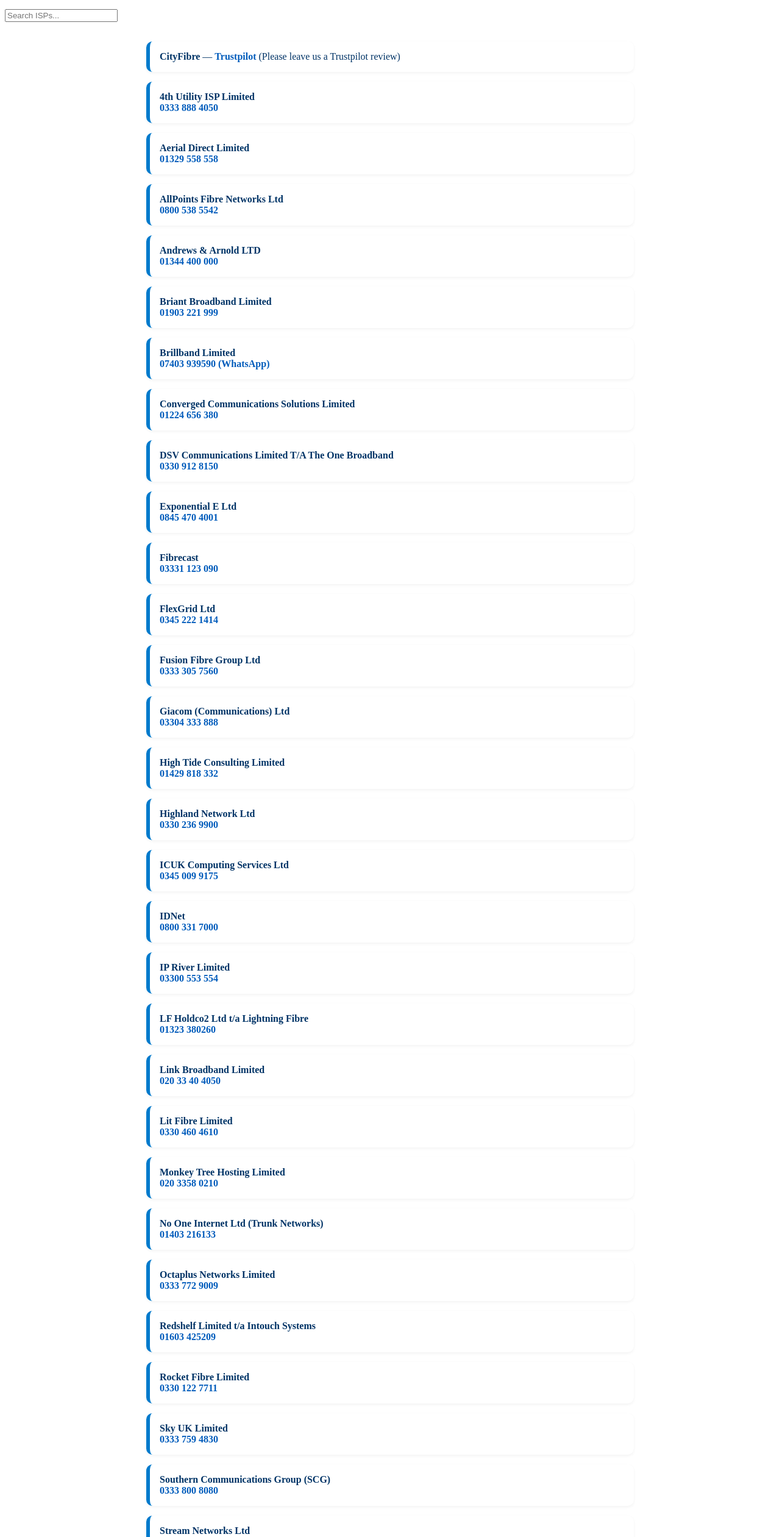
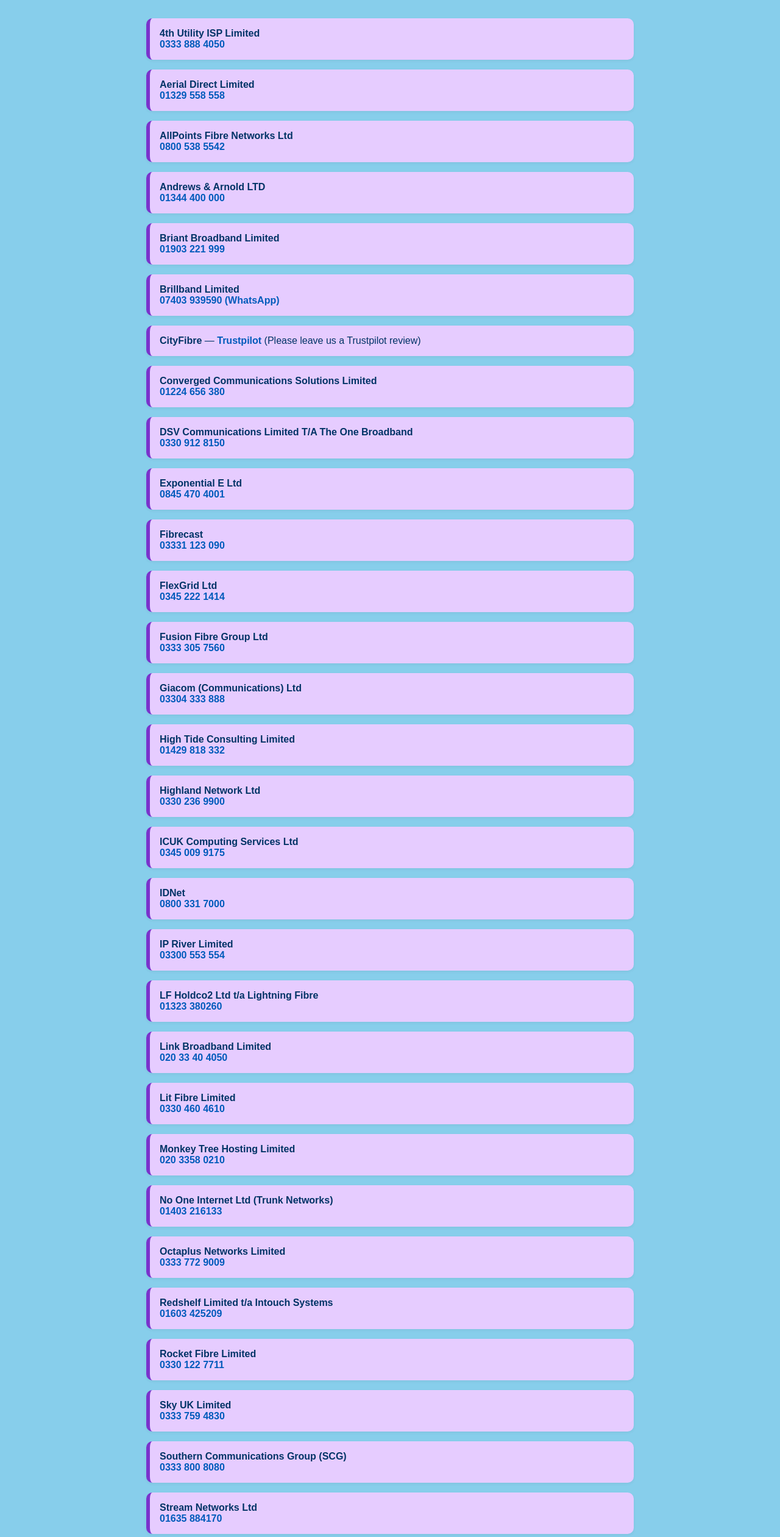
Before and after one commit to Ryjc87/ISP-directory, a plain HTML site: page index.html in a window 1280 px wide. Shown: the part 132-2653 px from the top of the page at 61% size. Drawn offline with Linux system fonts and the light colour scheme.

Commit message:
Update index.html

```diff
--- a/index.html
+++ b/index.html
@@ -1,12 +1,11 @@
 <!DOCTYPE html>
 <html lang="en">
 <head>
-  <meta charset="UTF-8" />
+  <meta charset="UTF-8">
   <title>ISP Directory</title>
   <style>
-    <style>
     body {
-    background-color: Blue;
+      background-color: skyblue;
       font-family: Arial, sans-serif;
       margin: 2rem;
     }
@@ -21,45 +20,8 @@
       margin: 2rem auto;
     }
     .contact-list li {
-    background-color: light violet;
-    border-left: 6px solid #007acc;
-    margin-bottom: 1rem;
-    padding: 1rem;
-    border-radius: 10px;
-    color: #003366;
-    box-shadow: 0 2px 5px rgba(0, 0, 0, 0.05);
-  }
-  .contact-list a {
-    color: #005bbb;
-    font-weight: bold;
-    text-decoration: none;
-  }
-  .contact-list a:hover {
-    text-decoration: underline;
-    color: #003366;
-  }
-</style>
-
-    }
-    #searchBar {
-      display: block;
-      margin: 2rem auto;
-      padding: 0.5rem 1rem;
-      width: 80%;
-      max-width: 500px;
-      font-size: 1rem;
-      border: 2px solid #007acc;
-      border-radius: 8px;
-    }
-    .contact-list {
-      list-style: none;
-      padding: 0;
-      max-width: 800px;
-      margin: 2rem auto;
-    }
-    .contact-list li {
-      background-color: #e6f0ff;
-      border-left: 6px solid #007acc;
+      background-color: #e6ccff; /* light violet */
+      border-left: 6px solid #7a33cc;
       margin-bottom: 1rem;
       padding: 1rem;
       border-radius: 10px;
@@ -79,59 +41,52 @@
 </head>
 <body>
   <h2>ISP Contact Directory</h2>
-  <input
-    type="text"
-    id="searchBar"
-    placeholder="Search ISPs..."
-    onkeyup="filterContacts()"
-  />
+  <input type="text" id="searchBar" placeholder="Search ISPs..." onkeyup="filterContacts()" style="display: block; margin: 2rem auto; padding: 0.5rem 1rem; width: 80%; max-width: 500px; font-size: 1rem; border: 2px solid #007acc; border-radius: 8px;">
 
-  <ul id="ispList" class="contact-list">
+  <ul class="contact-list" id="ispList">
+    <li><strong>4th Utility ISP Limited</strong><br><a href="tel:+443338884050">0333 888 4050</a></li>
+    <li><strong>Aerial Direct Limited</strong><br><a href="tel:+441329558558">01329 558 558</a></li>
+    <li><strong>AllPoints Fibre Networks Ltd</strong><br><a href="tel:+448005385542">0800 538 5542</a></li>
+    <li><strong>Andrews & Arnold LTD</strong><br><a href="tel:+441344400000">01344 400 000</a></li>
+    <li><strong>Briant Broadband Limited</strong><br><a href="tel:+441903221999">01903 221 999</a></li>
+    <li><strong>Brillband Limited</strong><br><a href="https://wa.me/447403939590" target="_blank">07403 939590 (WhatsApp)</a></li>
     <li><strong>CityFibre</strong> — <a href="https://www.trustpilot.com/review/cityfibre.com" target="_blank" rel="noopener noreferrer">Trustpilot</a> (Please leave us a Trustpilot review)</li>
-
-
-    <li><strong>4th Utility ISP Limited</strong><br /><a href="tel:+443338884050">0333 888 4050</a></li>
-    <li><strong>Aerial Direct Limited</strong><br /><a href="tel:+441329558558">01329 558 558</a></li>
-    <li><strong>AllPoints Fibre Networks Ltd</strong><br /><a href="tel:+448005385542">0800 538 5542</a></li>
-    <li><strong>Andrews & Arnold LTD</strong><br /><a href="tel:+441344400000">01344 400 000</a></li>
-    <li><strong>Briant Broadband Limited</strong><br /><a href="tel:+441903221999">01903 221 999</a></li>
-    <li><strong>Brillband Limited</strong><br /><a href="https://wa.me/447403939590" target="_blank">07403 939590 (WhatsApp)</a></li>
-    <li><strong>Converged Communications Solutions Limited</strong><br /><a href="tel:+441224656380">01224 656 380</a></li>
-    <li><strong>DSV Communications Limited T/A The One Broadband</strong><br /><a href="tel:+443309128150">0330 912 8150</a></li>
-    <li><strong>Exponential E Ltd</strong><br /><a href="tel:+448454704001">0845 470 4001</a></li>
-    <li><strong>Fibrecast</strong><br /><a href="tel:+443331123090">03331 123 090</a></li>
-    <li><strong>FlexGrid Ltd</strong><br /><a href="tel:+443452221414">0345 222 1414</a></li>
-    <li><strong>Fusion Fibre Group Ltd</strong><br /><a href="tel:+443333057560">0333 305 7560</a></li>
-    <li><strong>Giacom (Communications) Ltd</strong><br /><a href="tel:+443304333888">03304 333 888</a></li>
-    <li><strong>High Tide Consulting Limited</strong><br /><a href="tel:+441429818332">01429 818 332</a></li>
-    <li><strong>Highland Network Ltd</strong><br /><a href="tel:+443302369900">0330 236 9900</a></li>
-    <li><strong>ICUK Computing Services Ltd</strong><br /><a href="tel:+443450099175">0345 009 9175</a></li>
-    <li><strong>IDNet</strong><br /><a href="tel:+448003317000">0800 331 7000</a></li>
-    <li><strong>IP River Limited</strong><br /><a href="tel:+443300553554">03300 553 554</a></li>
-    <li><strong>LF Holdco2 Ltd t/a Lightning Fibre</strong><br /><a href="tel:+441323380260">01323 380260</a></li>
-    <li><strong>Link Broadband Limited</strong><br /><a href="tel:+442033404050">020 33 40 4050</a></li>
-    <li><strong>Lit Fibre Limited</strong><br /><a href="tel:+443304604610">0330 460 4610</a></li>
-    <li><strong>Monkey Tree Hosting Limited</strong><br /><a href="tel:+442033580210">020 3358 0210</a></li>
-    <li><strong>No One Internet Ltd (Trunk Networks)</strong><br /><a href="tel:+441403216133">01403 216133</a></li>
-    <li><strong>Octaplus Networks Limited</strong><br /><a href="tel:+443337729009">0333 772 9009</a></li>
-    <li><strong>Redshelf Limited t/a Intouch Systems</strong><br /><a href="tel:+441603425209">01603 425209</a></li>
-    <li><strong>Rocket Fibre Limited</strong><br /><a href="tel:+443301227711">0330 122 7711</a></li>
-    <li><strong>Sky UK Limited</strong><br /><a href="tel:+443337594830">0333 759 4830</a></li>
-    <li><strong>Southern Communications Group (SCG)</strong><br /><a href="tel:+443338008080">0333 800 8080</a></li>
-    <li><strong>Stream Networks Ltd</strong><br /><a href="tel:+441635884170">01635 884170</a></li>
-    <li><strong>Talk Straight Limited</strong><br /><a href="tel:+441133222333">01133 222 333</a></li>
-    <li><strong>TalkTalk</strong><br /><a href="tel:+443451725132">03451 725 132</a></li>
-    <li><strong>Toob</strong><br /><a href="tel:+442393009300">02393 009300</a></li>
-    <li><strong>Triangle Networks Ltd</strong><br /><a href="tel:+441275871122">01275 871122</a></li>
-    <li><strong>Vaioni Group Limited</strong><br /><a href="tel:+441616729900">0161 672 9900</a></li>
-    <li><strong>VeloxServ Communications Ltd</strong><br /><a href="tel:+448000843521">0800 084 3521</a></li>
-    <li><strong>Vfast Limited</strong><br /><a href="tel:+441227668901">01227 668901</a></li>
-    <li><strong>Vodafone Limited (FTTH)</strong><br /><a href="tel:+443333040191">0333 304 0191</a></li>
-    <li><strong>Voip-Un Limited</strong><br /><a href="tel:+441202612000">01202 612 000</a></li>
-    <li><strong>Wide FM Limited</strong><br /><a href="tel:+441202332331">01202 332331</a></li>
-    <li><strong>Yayzi Broadband Ltd</strong><br /><a href="tel:+442075203814">020 7520 3814</a></li>
-    <li><strong>YouFibre</strong><br /><a href="tel:+443308222222">0330 822 2222</a></li>
-    <li><strong>Zen Internet Ltd</strong><br /><a href="tel:+441706902000">01706 902000</a></li>
+    <li><strong>Converged Communications Solutions Limited</strong><br><a href="tel:+441224656380">01224 656 380</a></li>
+    <li><strong>DSV Communications Limited T/A The One Broadband</strong><br><a href="tel:+443309128150">0330 912 8150</a></li>
+    <li><strong>Exponential E Ltd</strong><br><a href="tel:+448454704001">0845 470 4001</a></li>
+    <li><strong>Fibrecast</strong><br><a href="tel:+443331123090">03331 123 090</a></li>
+    <li><strong>FlexGrid Ltd</strong><br><a href="tel:+443452221414">0345 222 1414</a></li>
+    <li><strong>Fusion Fibre Group Ltd</strong><br><a href="tel:+443333057560">0333 305 7560</a></li>
+    <li><strong>Giacom (Communications) Ltd</strong><br><a href="tel:+443304333888">03304 333 888</a></li>
+    <li><strong>High Tide Consulting Limited</strong><br><a href="tel:+441429818332">01429 818 332</a></li>
+    <li><strong>Highland Network Ltd</strong><br><a href="tel:+443302369900">0330 236 9900</a></li>
+    <li><strong>ICUK Computing Services Ltd</strong><br><a href="tel:+443450099175">0345 009 9175</a></li>
+    <li><strong>IDNet</strong><br><a href="tel:+448003317000">0800 331 7000</a></li>
+    <li><strong>IP River Limited</strong><br><a href="tel:+443300553554">03300 553 554</a></li>
+    <li><strong>LF Holdco2 Ltd t/a Lightning Fibre</strong><br><a href="tel:+441323380260">01323 380260</a></li>
+    <li><strong>Link Broadband Limited</strong><br><a href="tel:+442033404050">020 33 40 4050</a></li>
+    <li><strong>Lit Fibre Limited</strong><br><a href="tel:+443304604610">0330 460 4610</a></li>
+    <li><strong>Monkey Tree Hosting Limited</strong><br><a href="tel:+442033580210">020 3358 0210</a></li>
+    <li><strong>No One Internet Ltd (Trunk Networks)</strong><br><a href="tel:+441403216133">01403 216133</a></li>
+    <li><strong>Octaplus Networks Limited</strong><br><a href="tel:+443337729009">0333 772 9009</a></li>
+    <li><strong>Redshelf Limited t/a Intouch Systems</strong><br><a href="tel:+441603425209">01603 425209</a></li>
+    <li><strong>Rocket Fibre Limited</strong><br><a href="tel:+443301227711">0330 122 7711</a></li>
+    <li><strong>Sky UK Limited</strong><br><a href="tel:+443337594830">0333 759 4830</a></li>
+    <li><strong>Southern Communications Group (SCG)</strong><br><a href="tel:+443338008080">0333 800 8080</a></li>
+    <li><strong>Stream Networks Ltd</strong><br><a href="tel:+441635884170">01635 884170</a></li>
+    <li><strong>Talk Straight Limited</strong><br><a href="tel:+441133222333">01133 222 333</a></li>
+    <li><strong>TalkTalk</strong><br><a href="tel:+443451725132">03451 725 132</a></li>
+    <li><strong>Toob</strong><br><a href="tel:+442393009300">02393 009300</a></li>
+    <li><strong>Triangle Networks Ltd</strong><br><a href="tel:+441275871122">01275 871122</a></li>
+    <li><strong>Vaioni Group Limited</strong><br><a href="tel:+441616729900">0161 672 9900</a></li>
+    <li><strong>VeloxServ Communications Ltd</strong><br><a href="tel:+448000843521">0800 084 3521</a></li>
+    <li><strong>Vfast Limited</strong><br><a href="tel:+441227668901">01227 668901</a></li>
+    <li><strong>Vodafone Limited (FTTH)</strong><br><a href="tel:+443333040191">0333 304 0191</a></li>
+    <li><strong>Voip-Un Limited</strong><br><a href="tel:+441202612000">01202 612 000</a></li>
+    <li><strong>Wide FM Limited</strong><br><a href="tel:+441202332331">01202 332331</a></li>
+    <li><strong>Yayzi Broadband Ltd</strong><br><a href="tel:+442075203814">020 7520 3814</a></li>
+    <li><strong>YouFibre</strong><br><a href="tel:+443308222222">0330 822 2222</a></li>
+    <li><strong>Zen Internet Ltd</strong><br><a href="tel:+441706902000">01706 902000</a></li>
   </ul>
 
   <script>
```
Lines whose indentation alone changed are shown as unchanged.
